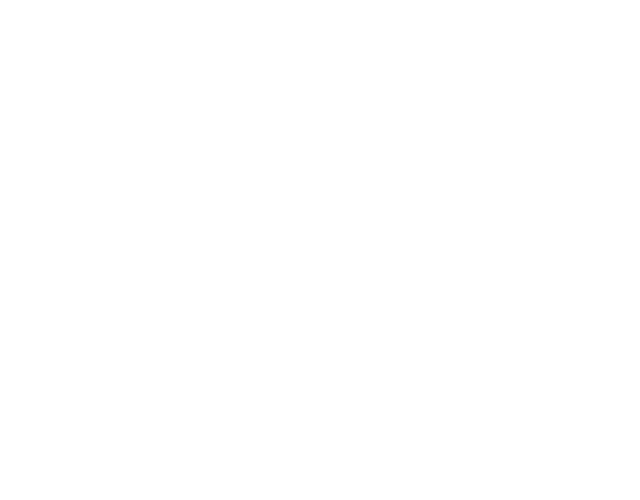
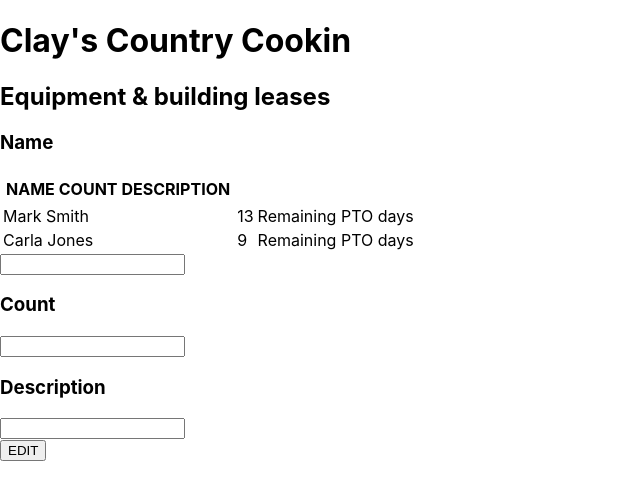
Before and after one commit to ClayG89/Project-3, a React (Create React App) app in the folder client/: page /rent in a window 1280 px wide. Shown: the top 500 px of the page, without its empty margins (0-640 px from the left). Built offline with nearby package versions, Linux system fonts and the light colour scheme.

Commit message:
fixed App.js and components

```diff
--- a/client/src/App.js
+++ b/client/src/App.js
@@ -2,6 +2,8 @@
 import { BrowserRouter as Router, Switch, Route } from 'react-router-dom'
 import Personnel from './components/Personnel'
 import Other from './components/Other'
+import Utility from './components/Utility'
+import Rent from './components/Rent'
 import Vacation from './components/Vacation'
 import Benefit from './components/Benefit'
 import Payroll from './components/Payroll'
@@ -41,6 +43,10 @@
 
             <Route exact path="/payroll" component={Payroll}/>
 
+            <Route exact path="/utility" component={Utility}/>
+
+            <Route exact path="/rent" component={Rent}/>
+
           </Switch>
         </div>
       </Router>
--- a/client/src/components/Rent.js
+++ b/client/src/components/Rent.js
@@ -1,10 +1,51 @@
 import React, { Component } from 'react'
-import Other from './Other'
+import personnel from './Personnel'
+import { Link } from 'react-router-dom'
+import Table from './Table'
+import Title from './Title'
 
 export default class Rent extends Component {
+
+    state = {
+        rent: [
+            {
+                "name": "Mark Smith",
+                "count": 13,
+                "description": "Remaining PTO days"
+            },
+            {
+                "name": "Carla Jones",
+                "count": 9,
+                "description": "Remaining PTO days"
+            },
+
+        ]
+    }
     render() {
+
         return (
             <div>
+                <Title/>
+
+                <div className="rentName">
+                    <h2>Equipment & building leases</h2>
+                    <h3>Name</h3>
+                    <Table info={this.state.rent}/>
+                    <input type="text" name="name" onChange={ this.submitCreateForm }/>
+                    <p>{this.submitCreateForm}</p>
+                </div>
+                <div>
+                    <h3>Count</h3>
+                    <input type="number" name="count" onChange={ this.changeInput }/>
+                </div>
+                <div>
+                    <h3>Description</h3>
+                    <input type="text" name="description" onChange={ this.changeInput}/>
+                </div>
+                <div>
+                <button onClick={ this.submitNewProduct }>EDIT</button>
+                </div>
+
 
             </div>
         )
--- a/client/src/components/Utility.js
+++ b/client/src/components/Utility.js
@@ -1,10 +1,50 @@
 import React, { Component } from 'react'
 import Other from './Other'
+import Table from './Table'
+import Title from './Title'
 
 export default class Utility extends Component {
+
+    state = {
+        utility: [
+            {
+                "name": "Mark Smith",
+                "count": 13,
+                "description": "Remaining PTO days"
+            },
+            {
+                "name": "Carla Jones",
+                "count": 9,
+                "description": "Remaining PTO days"
+            },
+
+        ]
+    }
     render() {
-        return (
+
+ return (
             <div>
+                <Title/>
+
+                <div className="utilityName">
+                    <h2>Utilities</h2>
+                    <h3>Name</h3>
+                    <Table info={this.state.utility}/>
+                    <input type="text" name="name" onChange={ this.submitCreateForm }/>
+                    <p>{this.submitCreateForm}</p>
+                </div>
+                <div>
+                    <h3>Count</h3>
+                    <input type="number" name="count" onChange={ this.changeInput }/>
+                </div>
+                <div>
+                    <h3>Description</h3>
+                    <input type="text" name="description" onChange={ this.changeInput}/>
+                </div>
+                <div>
+                <button onClick={ this.submitNewProduct }>EDIT</button>
+                </div>
+
 
             </div>
         )
```
